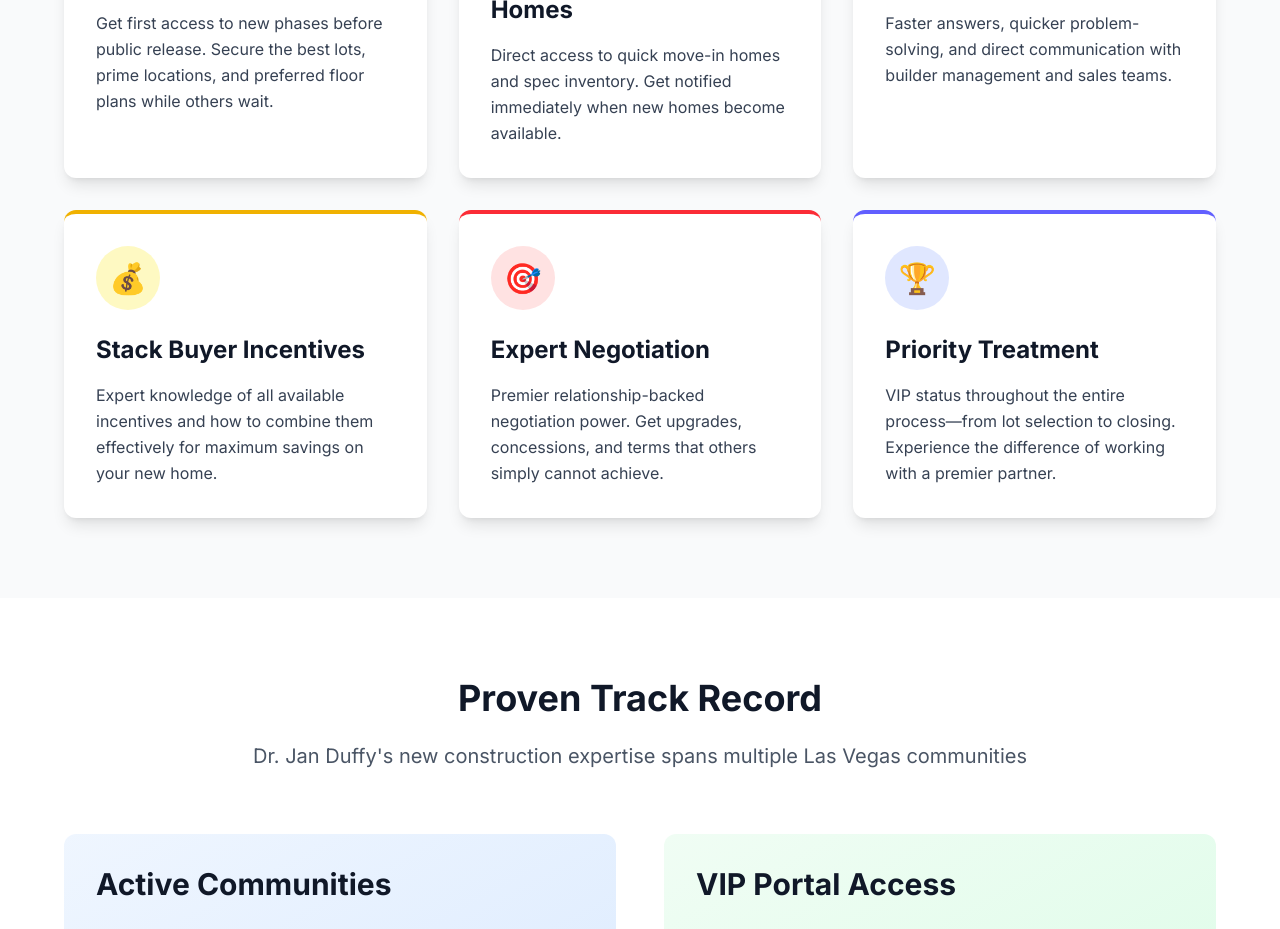
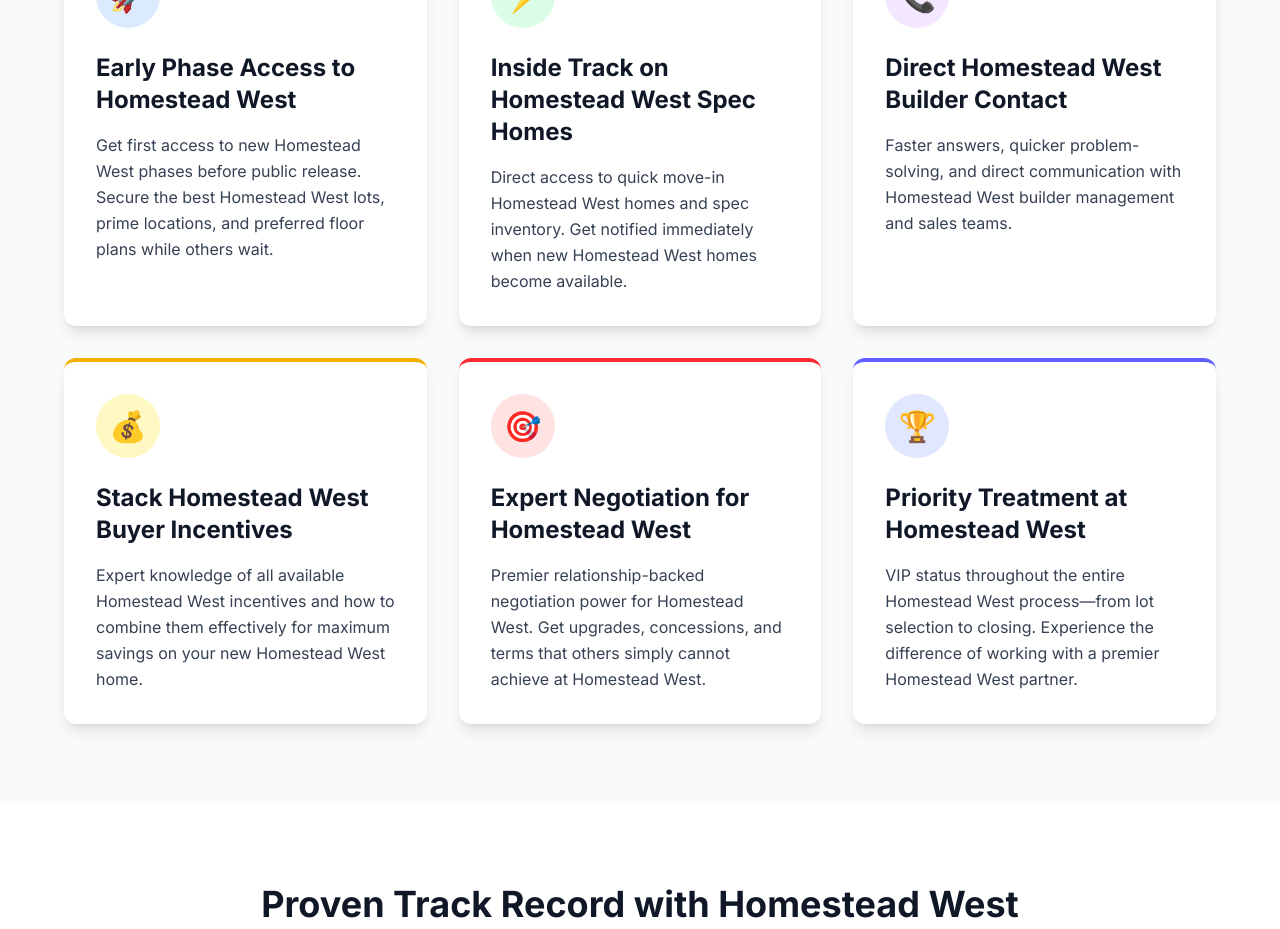
Before and after one commit to DrJanDuffy/homesteadwestlasvegas, a Next.js app: page /vip-buyer-program in a window 1280 px wide. Shown: the part 1200-2129 px from the top of the page. Built offline with nearby package versions, Linux system fonts and the light colour scheme; no server answers.

Commit message:
Update VIP and Properties pages H1/H2/H3 with Homestead West variations

```diff
--- a/app/properties/page.tsx
+++ b/app/properties/page.tsx
@@ -116,7 +116,7 @@ export default function PropertiesPage() {
         <section className="py-8 bg-gray-50">
           <div className="container mx-auto px-4">
             <div className="bg-white p-6 rounded-lg shadow-sm">
-              <h2 className="text-2xl font-bold mb-6">Find Your Perfect Home</h2>
+              <h1 className="text-4xl font-bold mb-6">Find Your Perfect Homestead West Home</h1>
               <div className="grid md:grid-cols-4 gap-4">
                 <div>
                   <label className="block text-sm font-medium text-gray-700 mb-2">Price Range</label>
@@ -158,7 +158,7 @@ export default function PropertiesPage() {
         <section className="py-16 bg-gray-50">
           <div className="container mx-auto px-4">
             <h2 className="text-4xl font-bold text-center mb-4 text-gray-900">
-              Available Homes in Las Vegas
+              Available Homestead West Homes and Las Vegas MLS Listings
             </h2>
             <p className="text-xl text-center text-gray-600 mb-12 max-w-3xl mx-auto">
               Browse current listings from the Las Vegas MLS - Updated daily with the latest properties
--- a/app/vip-buyer-program/page.tsx
+++ b/app/vip-buyer-program/page.tsx
@@ -94,10 +94,10 @@ export default function VIPBuyerProgramPage() {
                 </div>
               </div>
               <h1 className="text-5xl md:text-7xl font-bold mb-6 leading-tight">
-                VIP Berkshire Hathaway HomeServices Buyer Program
+                VIP Berkshire Hathaway HomeServices Buyer Program for Homestead West
               </h1>
               <p className="text-2xl md:text-3xl mb-8 text-blue-100 font-semibold">
-                Exclusive Access to Las Vegas New Construction Homes
+                Exclusive Access to Homestead West Las Vegas New Construction Homes
               </p>
               <p className="text-xl text-blue-200 mb-12 max-w-4xl mx-auto">
                 Dr. Jan Duffy delivers insider access, priority lot selection, and expert negotiation
@@ -126,7 +126,7 @@ export default function VIPBuyerProgramPage() {
           <div className="container mx-auto px-4">
             <div className="max-w-6xl mx-auto">
               <div className="text-center mb-16">
-                <h2 className="text-4xl font-bold mb-6 text-gray-900">What VIP Partnership Means for YOU</h2>
+                <h2 className="text-4xl font-bold mb-6 text-gray-900">What VIP Partnership Means for Homestead West Buyers</h2>
                 <p className="text-xl text-gray-600 max-w-3xl mx-auto">
                   Dr. Jan Duffy's elite builder relationships deliver exclusive advantages
                   that regular agents simply cannot provide.
@@ -138,9 +138,9 @@ export default function VIPBuyerProgramPage() {
                   <div className="w-16 h-16 bg-blue-100 rounded-full flex items-center justify-center mb-6">
                     <span className="text-3xl">🚀</span>
                   </div>
-                  <h3 className="text-2xl font-bold mb-4 text-gray-900">Early Phase Access</h3>
+                  <h3 className="text-2xl font-bold mb-4 text-gray-900">Early Phase Access to Homestead West</h3>
                   <p className="text-gray-700 leading-relaxed">
-                    Get first access to new phases before public release. Secure the best lots,
+                    Get first access to new Homestead West phases before public release. Secure the best Homestead West lots,
                     prime locations, and preferred floor plans while others wait.
                   </p>
                 </div>
@@ -149,10 +149,10 @@ export default function VIPBuyerProgramPage() {
                   <div className="w-16 h-16 bg-green-100 rounded-full flex items-center justify-center mb-6">
                     <span className="text-3xl">⚡</span>
                   </div>
-                  <h3 className="text-2xl font-bold mb-4 text-gray-900">Inside Track on Spec Homes</h3>
+                  <h3 className="text-2xl font-bold mb-4 text-gray-900">Inside Track on Homestead West Spec Homes</h3>
                   <p className="text-gray-700 leading-relaxed">
-                    Direct access to quick move-in homes and spec inventory. Get notified
-                    immediately when new homes become available.
+                    Direct access to quick move-in Homestead West homes and spec inventory. Get notified
+                    immediately when new Homestead West homes become available.
                   </p>
                 </div>
 
@@ -160,10 +160,10 @@ export default function VIPBuyerProgramPage() {
                   <div className="w-16 h-16 bg-purple-100 rounded-full flex items-center justify-center mb-6">
                     <span className="text-3xl">📞</span>
                   </div>
-                  <h3 className="text-2xl font-bold mb-4 text-gray-900">Direct Builder Contact</h3>
+                  <h3 className="text-2xl font-bold mb-4 text-gray-900">Direct Homestead West Builder Contact</h3>
                   <p className="text-gray-700 leading-relaxed">
                     Faster answers, quicker problem-solving, and direct communication with
-                    builder management and sales teams.
+                    Homestead West builder management and sales teams.
                   </p>
                 </div>
 
@@ -171,10 +171,10 @@ export default function VIPBuyerProgramPage() {
                   <div className="w-16 h-16 bg-yellow-100 rounded-full flex items-center justify-center mb-6">
                     <span className="text-3xl">💰</span>
                   </div>
-                  <h3 className="text-2xl font-bold mb-4 text-gray-900">Stack Buyer Incentives</h3>
+                  <h3 className="text-2xl font-bold mb-4 text-gray-900">Stack Homestead West Buyer Incentives</h3>
                   <p className="text-gray-700 leading-relaxed">
-                    Expert knowledge of all available incentives and how to combine them
-                    effectively for maximum savings on your new home.
+                    Expert knowledge of all available Homestead West incentives and how to combine them
+                    effectively for maximum savings on your new Homestead West home.
                   </p>
                 </div>
 
@@ -182,10 +182,10 @@ export default function VIPBuyerProgramPage() {
                   <div className="w-16 h-16 bg-red-100 rounded-full flex items-center justify-center mb-6">
                     <span className="text-3xl">🎯</span>
                   </div>
-                  <h3 className="text-2xl font-bold mb-4 text-gray-900">Expert Negotiation</h3>
+                  <h3 className="text-2xl font-bold mb-4 text-gray-900">Expert Negotiation for Homestead West</h3>
                   <p className="text-gray-700 leading-relaxed">
-                    Premier relationship-backed negotiation power. Get upgrades,
-                    concessions, and terms that others simply cannot achieve.
+                    Premier relationship-backed negotiation power for Homestead West. Get upgrades,
+                    concessions, and terms that others simply cannot achieve at Homestead West.
                   </p>
                 </div>
 
@@ -193,10 +193,10 @@ export default function VIPBuyerProgramPage() {
                   <div className="w-16 h-16 bg-indigo-100 rounded-full flex items-center justify-center mb-6">
                     <span className="text-3xl">🏆</span>
                   </div>
-                  <h3 className="text-2xl font-bold mb-4 text-gray-900">Priority Treatment</h3>
+                  <h3 className="text-2xl font-bold mb-4 text-gray-900">Priority Treatment at Homestead West</h3>
                   <p className="text-gray-700 leading-relaxed">
-                    VIP status throughout the entire process—from lot selection
-                    to closing. Experience the difference of working with a premier partner.
+                    VIP status throughout the entire Homestead West process—from lot selection
+                    to closing. Experience the difference of working with a premier Homestead West partner.
                   </p>
                 </div>
               </div>
@@ -209,15 +209,15 @@ export default function VIPBuyerProgramPage() {
           <div className="container mx-auto px-4">
             <div className="max-w-6xl mx-auto">
               <div className="text-center mb-16">
-                <h2 className="text-4xl font-bold mb-6 text-gray-900">Proven Track Record</h2>
+                <h2 className="text-4xl font-bold mb-6 text-gray-900">Proven Track Record with Homestead West</h2>
                 <p className="text-xl text-gray-600">
-                  Dr. Jan Duffy's new construction expertise spans multiple Las Vegas communities
+                  Dr. Jan Duffy's new construction expertise spans multiple Las Vegas communities including Homestead West
                 </p>
               </div>
 
               <div className="grid md:grid-cols-2 gap-12 mb-16">
                 <div className="bg-gradient-to-br from-blue-50 to-blue-100 rounded-xl p-8">
-                  <h3 className="text-3xl font-bold mb-6 text-gray-900">Active Communities</h3>
+                  <h3 className="text-3xl font-bold mb-6 text-gray-900">Active Communities Including Homestead West</h3>
                   <div className="space-y-4">
                     <div className="flex items-center">
                       <div className="w-4 h-4 bg-blue-600 rounded-full mr-4"></div>
@@ -244,7 +244,7 @@ export default function VIPBuyerProgramPage() {
                 </div>
 
                 <div className="bg-gradient-to-br from-green-50 to-green-100 rounded-xl p-8">
-                  <h3 className="text-3xl font-bold mb-6 text-gray-900">VIP Portal Access</h3>
+                  <h3 className="text-3xl font-bold mb-6 text-gray-900">VIP Portal Access for Homestead West</h3>
                   <div className="space-y-4">
                     <div className="flex items-center">
                       <div className="w-4 h-4 bg-green-600 rounded-full mr-4"></div>
@@ -298,7 +298,7 @@ export default function VIPBuyerProgramPage() {
           <div className="container mx-auto px-4">
             <div className="max-w-6xl mx-auto">
               <div className="text-center mb-12">
-                <h2 className="text-4xl font-bold mb-6 text-gray-900">New Construction Communities Las Vegas</h2>
+                <h2 className="text-4xl font-bold mb-6 text-gray-900">New Construction Communities Las Vegas: Homestead West and More</h2>
                 <p className="text-xl text-gray-600">
                   Dr. Jan Duffy's VIP access spans multiple premier communities across the Las Vegas Valley
                 </p>
@@ -345,7 +345,7 @@ export default function VIPBuyerProgramPage() {
         <section className="py-20 bg-white">
           <div className="container mx-auto px-4">
             <div className="max-w-4xl mx-auto text-center">
-              <h2 className="text-4xl font-bold mb-8 text-gray-900">Register Your Buyer - Fast-Track Process</h2>
+              <h2 className="text-4xl font-bold mb-8 text-gray-900">Register Your Buyer for Homestead West - Fast-Track Process</h2>
               <p className="text-xl text-gray-600 mb-12">
                 Dr. Jan Duffy's VIP partnership includes a streamlined registration process
                 that gets your buyers priority treatment from day one.
@@ -354,23 +354,23 @@ export default function VIPBuyerProgramPage() {
               <div className="grid md:grid-cols-4 gap-8 mb-12">
                 <div className="text-center">
                   <div className="w-16 h-16 bg-blue-600 text-white rounded-full flex items-center justify-center mx-auto mb-4 font-bold text-2xl">1</div>
-                  <h3 className="text-lg font-bold mb-2 text-gray-900">Initial Consultation</h3>
-                  <p className="text-gray-600 text-sm">Discuss needs, budget, and preferences</p>
+                  <h3 className="text-lg font-bold mb-2 text-gray-900">Initial Consultation for Homestead West</h3>
+                  <p className="text-gray-600 text-sm">Discuss needs, budget, and preferences for Homestead West</p>
                 </div>
                 <div className="text-center">
                   <div className="w-16 h-16 bg-green-600 text-white rounded-full flex items-center justify-center mx-auto mb-4 font-bold text-2xl">2</div>
-                  <h3 className="text-lg font-bold mb-2 text-gray-900">VIP Registration</h3>
-                  <p className="text-gray-600 text-sm">Register with VIP buyer program portal</p>
+                  <h3 className="text-lg font-bold mb-2 text-gray-900">VIP Registration for Homestead West</h3>
+                  <p className="text-gray-600 text-sm">Register with VIP buyer program portal for Homestead West</p>
                 </div>
                 <div className="text-center">
                   <div className="w-16 h-16 bg-purple-600 text-white rounded-full flex items-center justify-center mx-auto mb-4 font-bold text-2xl">3</div>
-                  <h3 className="text-lg font-bold mb-2 text-gray-900">Priority Access</h3>
-                  <p className="text-gray-600 text-sm">Get early access to new phases and lots</p>
+                  <h3 className="text-lg font-bold mb-2 text-gray-900">Priority Access to Homestead West</h3>
+                  <p className="text-gray-600 text-sm">Get early access to new Homestead West phases and lots</p>
                 </div>
                 <div className="text-center">
                   <div className="w-16 h-16 bg-yellow-600 text-white rounded-full flex items-center justify-center mx-auto mb-4 font-bold text-2xl">4</div>
-                  <h3 className="text-lg font-bold mb-2 text-gray-900">Expert Guidance</h3>
-                  <p className="text-gray-600 text-sm">Navigate the entire process with VIP treatment</p>
+                  <h3 className="text-lg font-bold mb-2 text-gray-900">Expert Guidance for Homestead West</h3>
+                  <p className="text-gray-600 text-sm">Navigate the entire Homestead West process with VIP treatment</p>
                 </div>
               </div>
             </div>
```
